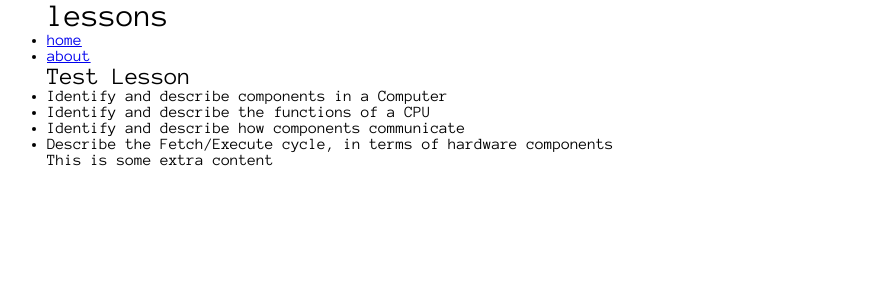
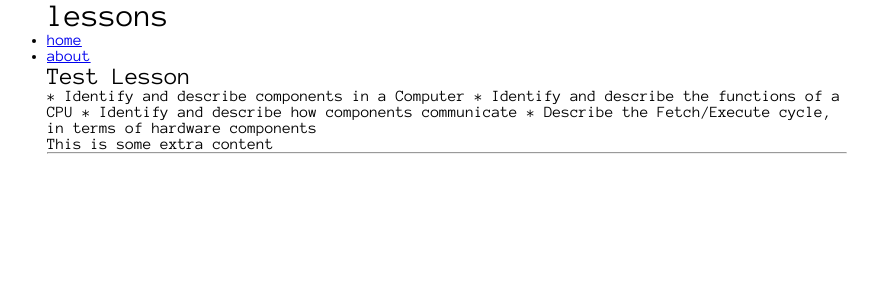
Before and after one commit to MalphasWats/computing.codes, a Jekyll site: the page built from _posts/2015-07-08-Test-Lesson.markdown, in a window 1280 px wide. Shown: the top 300 px of the page, without its empty margins (193-1071 px from the left). Built offline with Jekyll 4.4.1, drawn with Linux system fonts in a browser that asks for light colours; Markdown is read by kramdown in place of the engine named in the settings.

Commit message:
try another way

```diff
--- a/_layouts/default.html
+++ b/_layouts/default.html
@@ -18,9 +18,11 @@
     <section>
 		<h2>{{page.title}}</h2>
 
-        {{ page.walt | markdownify }}
+        {{ page.walt }}
 
 		{{ content }}
+        <hr>
+        <div>{{ test_section }}</div>
 
     </section>
 </body>
--- a/_posts/2015-07-08-Test-Lesson.markdown
+++ b/_posts/2015-07-08-Test-Lesson.markdown
@@ -9,4 +9,11 @@ walt: |
   * Describe the Fetch/Execute cycle, in terms of hardware components
 ---
 
+{% capture test_section %}
+* Identify and describe components in a Computer
+* Identify and describe the functions of a CPU
+* Identify and describe how components communicate
+* Describe the Fetch/Execute cycle, in terms of hardware components
+{% endcapture %}
+
 This is some extra content
```
